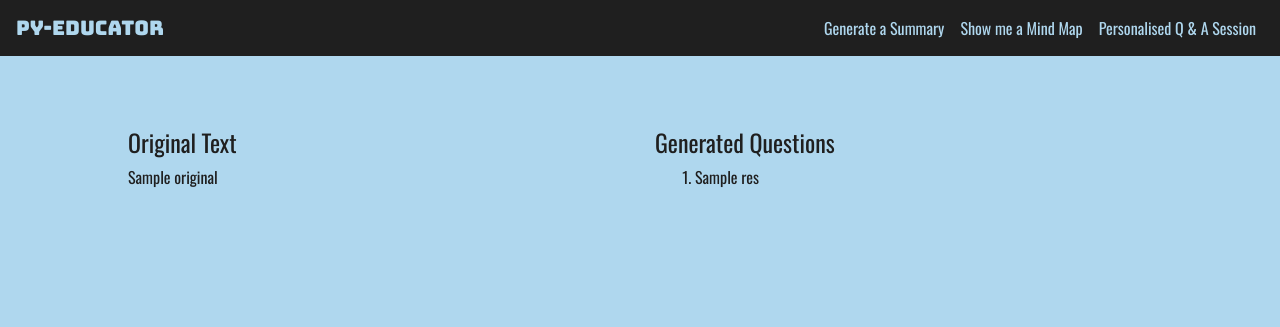
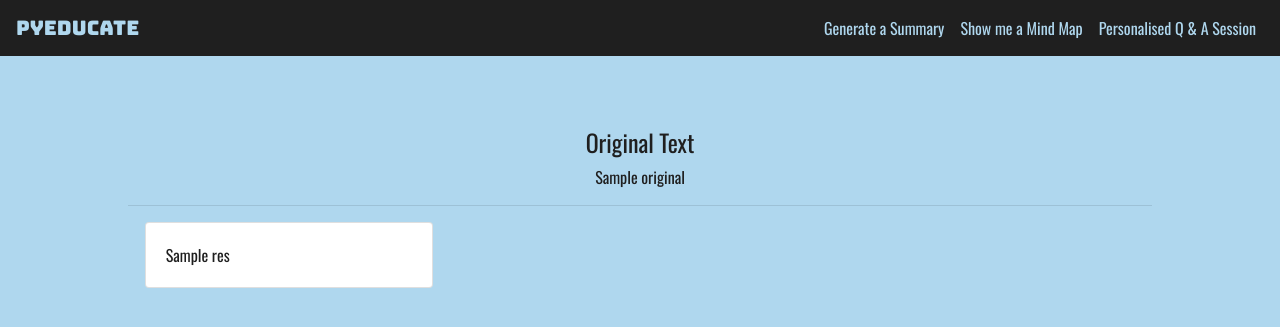
Before and after one commit to AnjaneyaTripathi/pyEducate, a Flask app: template templates/question_gen.html in a window 1280 px wide. Shown: the top 327 px of the page. Run offline with Flask 2, Linux system fonts and the light colour scheme; the template is opened without the code that fills it: most values are stand-ins (such as "Sample title", 1, 10 or a date in 2020); some libraries are stand-ins or nearby versions.

Commit message:
revamped ui

```diff
--- a/templates/home.html
+++ b/templates/home.html
@@ -18,7 +18,7 @@
                 font-family: 'Oswald', sans-serif;
             }
             .box {
-                padding: 10% 10%;
+                padding: 5% 10%;
                 color: #1f1f1f;
                 text-align: center;
             }
@@ -43,7 +43,7 @@
     </head>
     <body>
         <div class="box">
-            <h1 style="font-family: 'Bungee', cursive;">py-EDUCATOR</h1>
+            <img src="../static/assets/logo.png" style="width: 20%; padding-bottom: 2%;">
             <br>
             <p id="typedtext"></p>
             <br>
--- a/templates/map.html
+++ b/templates/map.html
@@ -46,7 +46,7 @@
     </head>>
     <body>
         <nav class="navbar navbar-expand-lg fixed-top navbar-custom">
-            <a class="navbar-brand" href="/" style="color: #afd7ee; font-family: 'Bungee', sans-serif;">py-Educator</a>
+            <a class="navbar-brand" href="/" style="color: #afd7ee; font-family: 'Bungee', sans-serif;">pyEDUCATE</a>
             <button class="navbar-toggler" type="button" data-toggle="collapse" data-target="#navbarSupportedContent" aria-controls="navbarSupportedContent" aria-expanded="false" aria-label="Toggle navigation">
                 <span class="navbar-toggler-icon"></span>
             </button>
--- a/templates/mindmap.html
+++ b/templates/mindmap.html
@@ -45,7 +45,7 @@
     </head>
     <body>
         <nav class="navbar navbar-expand-lg fixed-top navbar-custom">
-            <a class="navbar-brand" href="/" style="color: #afd7ee; font-family: 'Bungee', sans-serif;">py-Educator</a>
+            <a class="navbar-brand" href="/" style="color: #afd7ee; font-family: 'Bungee', sans-serif;">pyEDUCATE</a>
             <button class="navbar-toggler" type="button" data-toggle="collapse" data-target="#navbarSupportedContent" aria-controls="navbarSupportedContent" aria-expanded="false" aria-label="Toggle navigation">
                 <span class="navbar-toggler-icon"></span>
             </button>
--- a/templates/question_gen.html
+++ b/templates/question_gen.html
@@ -29,12 +29,16 @@
             #sum {
                 text-align: left;
             }
+
+            #qcard {
+                border: 1px solid #1f1f1f;
+            }
         </style>
 
     </head>
     <body>
         <nav class="navbar navbar-expand-lg fixed-top navbar-custom">
-            <a class="navbar-brand" href="/" style="color: #afd7ee; font-family: 'Bungee', sans-serif;">py-Educator</a>
+            <a class="navbar-brand" href="/" style="color: #afd7ee; font-family: 'Bungee', sans-serif;">pyEDUCATE</a>
             <button class="navbar-toggler" type="button" data-toggle="collapse" data-target="#navbarSupportedContent" aria-controls="navbarSupportedContent" aria-expanded="false" aria-label="Toggle navigation">
                 <span class="navbar-toggler-icon"></span>
             </button>
@@ -53,12 +57,30 @@
             </div>
         </nav>
         <div class="box">
+            <div>
+                <h4>Original Text</h4>
+                <p>{{original}}</p>
+            </div>
+            <hr>
             <div class="row" id="sum">
-                <div class="col-md-6">
-                    <h4>Original Text</h4>
-                    <p>{{original}}</p>
+                {% if result %}
+                {% for res in result %}
+                <div class="col-md-4" style="align-items: center;">
+                    <div class="card" style="width: 18rem; margin: auto;">
+                        <div class="card-body">
+                            <p class="card-text">{{res}}</p>
+                        </div>
+                    </div>
+                    <br>
                 </div>
-                <div class="col-md-6">
+                {% endfor %}
+                {% else %}
+                <h4>Unable to generate questions :(</h4>
+                <p>{{result}}</p>
+                {% endif %}
+
+
+                <!-- <div class="col-md-6">
                     {% if result %}
                     <h4>Generated Questions</h4>
                     <ol>
@@ -70,7 +92,7 @@
                     <h4>Unable to generate questions :(</h4>
                     <p>{{result}}</p>
                     {% endif %}
-                </div>
+                </div> -->
             </div>
         </div>
     </body>
--- a/templates/summary_gen.html
+++ b/templates/summary_gen.html
@@ -34,7 +34,7 @@
     </head>
     <body>
         <nav class="navbar navbar-expand-lg fixed-top navbar-custom">
-            <a class="navbar-brand" href="/" style="color: #afd7ee; font-family: 'Bungee', sans-serif;">py-Educator</a>
+            <a class="navbar-brand" href="/" style="color: #afd7ee; font-family: 'Bungee', sans-serif;">pyEDUCATE</a>
             <button class="navbar-toggler" type="button" data-toggle="collapse" data-target="#navbarSupportedContent" aria-controls="navbarSupportedContent" aria-expanded="false" aria-label="Toggle navigation">
                 <span class="navbar-toggler-icon"></span>
             </button>
@@ -55,11 +55,11 @@
         <div class="box">
             <div class="row" id="sum">
                 <div class="col-md-6">
-                    <h4>Original Text</h4>
+                    <h4 style="font-family: 'Bungee'">Original Text</h4>
                     <p>{{original}}</p>
                 </div>
                 <div class="col-md-6">
-                    <h4>Summarized Text</h4>
+                    <h4 style="font-family: 'Bungee'">Summarized Text</h4>
                     <p>{{result}}</p>
                 </div>
             </div>
```
Also changed, not shown: templates/question.html (+2 -2 lines), templates/summary.html (+8 -1 lines), static/assets/logo.png (added), static/media/1602390765.473737.png (added).
